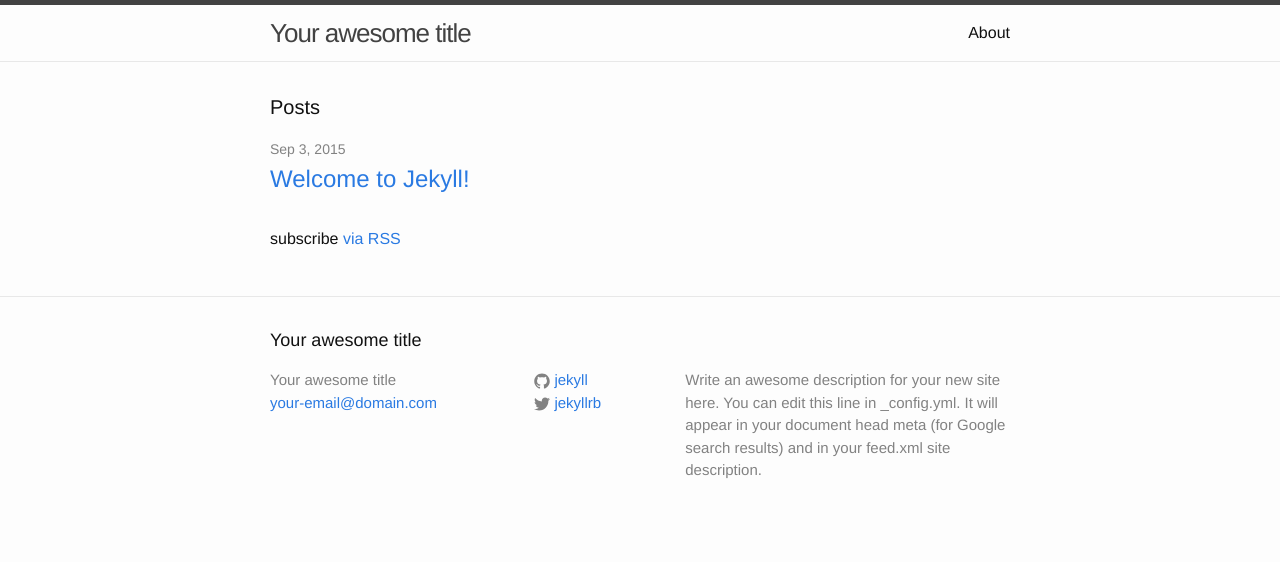
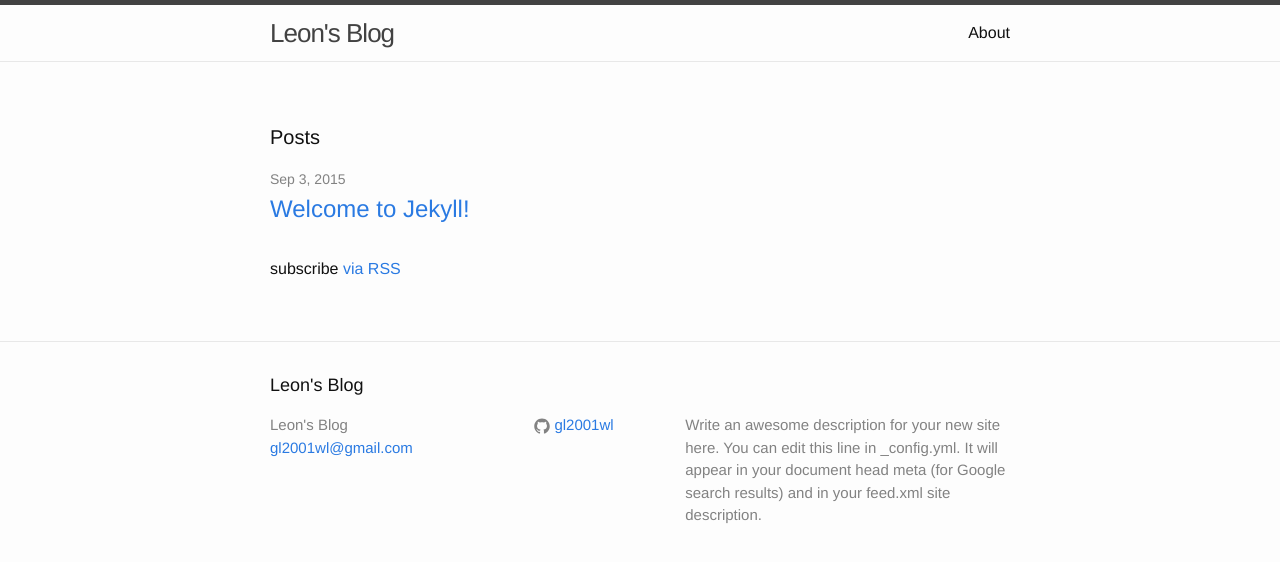
Before and after one commit to gl2001wl/leonblog, a Jekyll site: the page built from index.html, in a window 1280 px wide. Shown: the top 562 px of the page. Built offline with Jekyll 4.4.1, drawn with Linux system fonts in a browser that asks for light colours.

Commit message:
fix issues

```diff
--- a/_config.yml
+++ b/_config.yml
@@ -1,14 +1,17 @@
 # Site settings
-title: Your awesome title
-email: your-email@domain.com
+title: Leon's Blog
+email: gl2001wl@gmail.com
 description: > # this means to ignore newlines until "baseurl:"
   Write an awesome description for your new site here. You can edit this
   line in _config.yml. It will appear in your document head meta (for
   Google search results) and in your feed.xml site description.
-baseurl: "" # the subpath of your site, e.g. /blog/
-url: "http://yourdomain.com" # the base hostname & protocol for your site
-twitter_username: jekyllrb
-github_username:  jekyll
+baseurl: "/leonblog" # the subpath of your site, e.g. /blog/
+url: "http://gl2001wl.github.io" # the base hostname & protocol for your site
+# twitter_username: jekyllrb
+github_username:  gl2001wl
 
 # Build settings
 markdown: kramdown
+
+highlighter: pygments
+layout: post
--- a/index.html
+++ b/index.html
@@ -1,5 +1,5 @@
 ---
-layout: default
+layout: post
 ---
 
 <div class="home">
```
